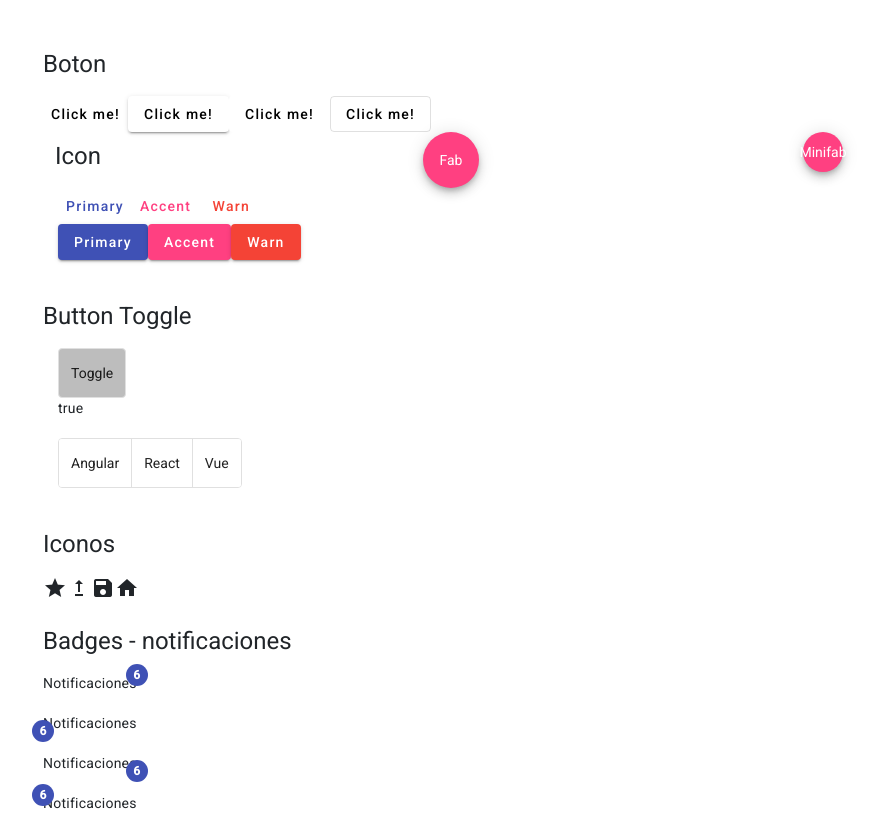
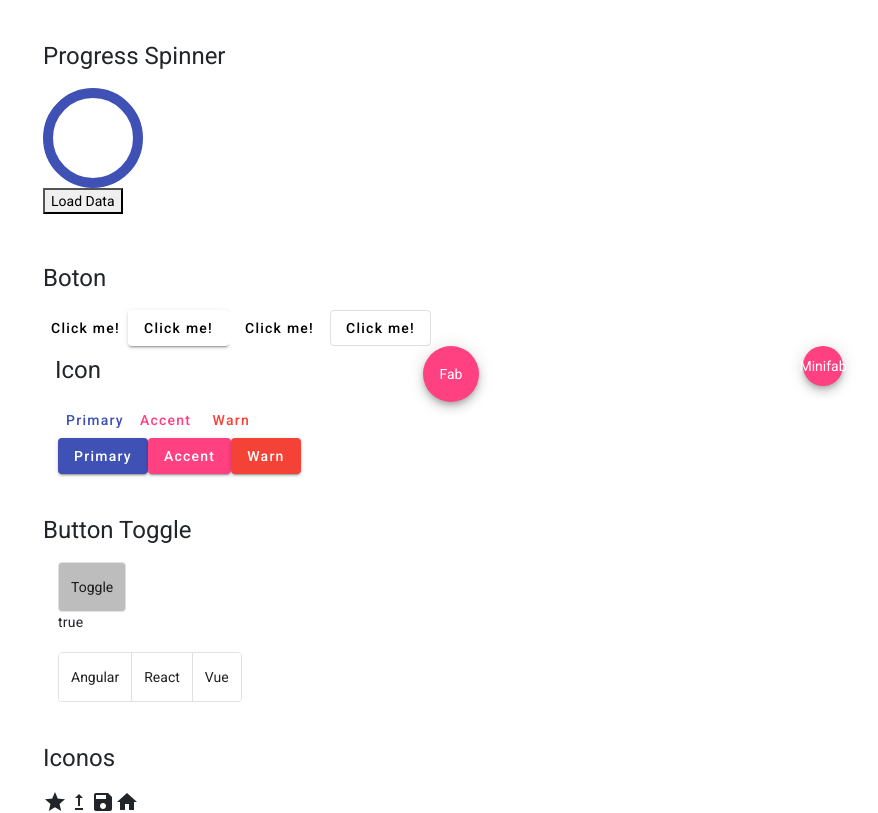
Before and after one commit to Brigitte9219/Angular_Material, an Angular app: page / in a window 1280 px wide. Shown: the top 813 px of the page, without its empty margins (42-920 px from the left). Built offline with nearby package versions, Linux system fonts and the light colour scheme.

Commit message:
Progress Spinner -Barra de progreso

```diff
--- a/src/app/app.component.html
+++ b/src/app/app.component.html
@@ -1,3 +1,12 @@
+<br><br>
+<div class="container">
+<h1>Progress Spinner</h1>
+<mat-progress-spinner value="100"></mat-progress-spinner>
+
+<mat-spinner *ngIf="showSpinner" color="accent"></mat-spinner>
+<button (click)="loadData()">Load Data</button>
+</div>
+
 <div class="container mt-5">
   <h1>Boton</h1>
 </div>
--- a/src/app/app.component.ts
+++ b/src/app/app.component.ts
@@ -9,4 +9,13 @@ export class AppComponent {
   title = 'AngularMaterial';
 
   notificaciones= 2;
+
+  showSpinner = false;
+
+  loadData(){
+    this.showSpinner = true;
+    setTimeout(() =>{
+      this.showSpinner = false;
+    }, 5000);
+  }
 }
--- a/src/app/material/material.module.ts
+++ b/src/app/material/material.module.ts
@@ -3,12 +3,14 @@ import {MatButtonModule} from '@angular/material/button';
 import {MatButtonToggleModule} from '@angular/material/button-toggle';
 import {MatIconModule} from '@angular/material/icon';
 import {MatBadgeModule} from '@angular/material/badge';
+import {MatProgressSpinnerModule} from '@angular/material/progress-spinner';
 
 const MaterialComponents = [
   MatButtonModule,
   MatButtonToggleModule,
   MatIconModule,
-  MatBadgeModule
+  MatBadgeModule,
+  MatProgressSpinnerModule
 ]
 
 @NgModule({
```
